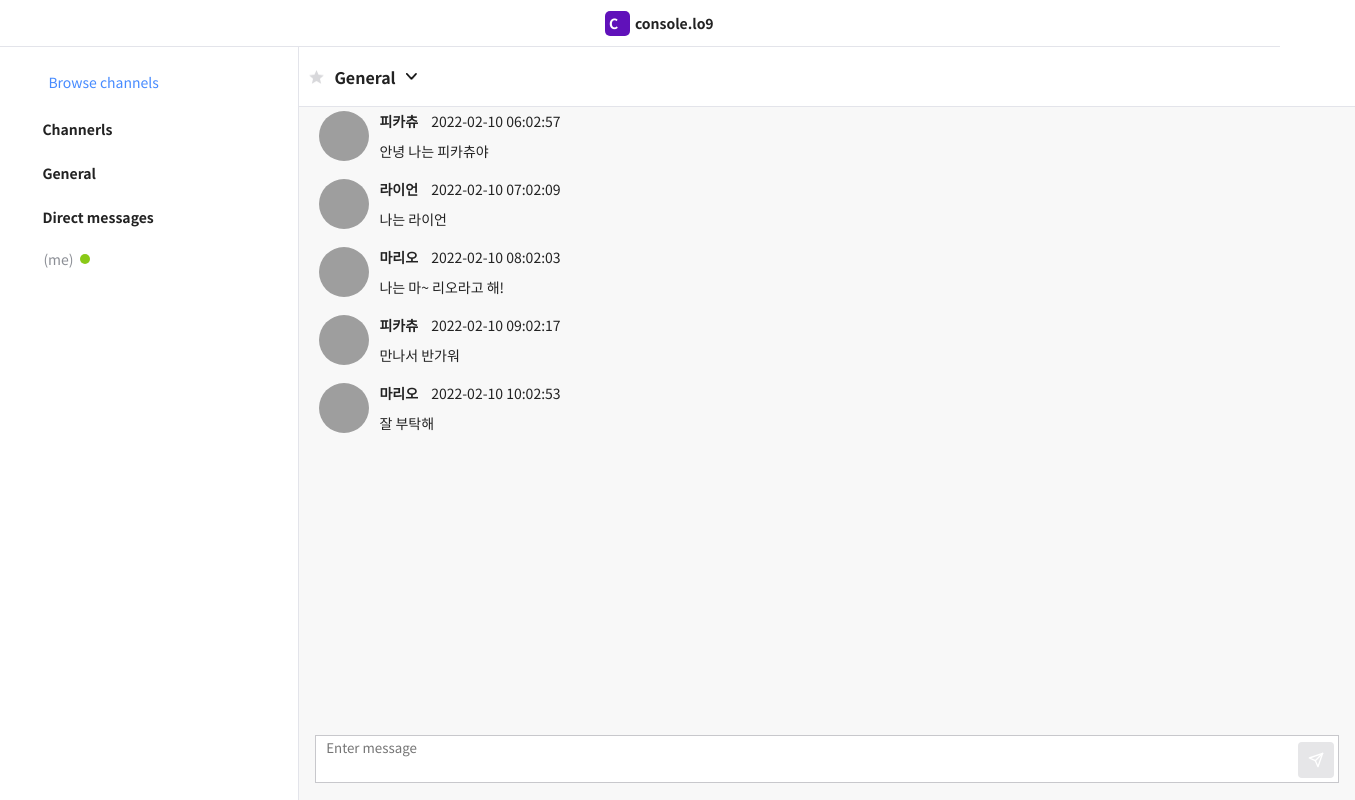
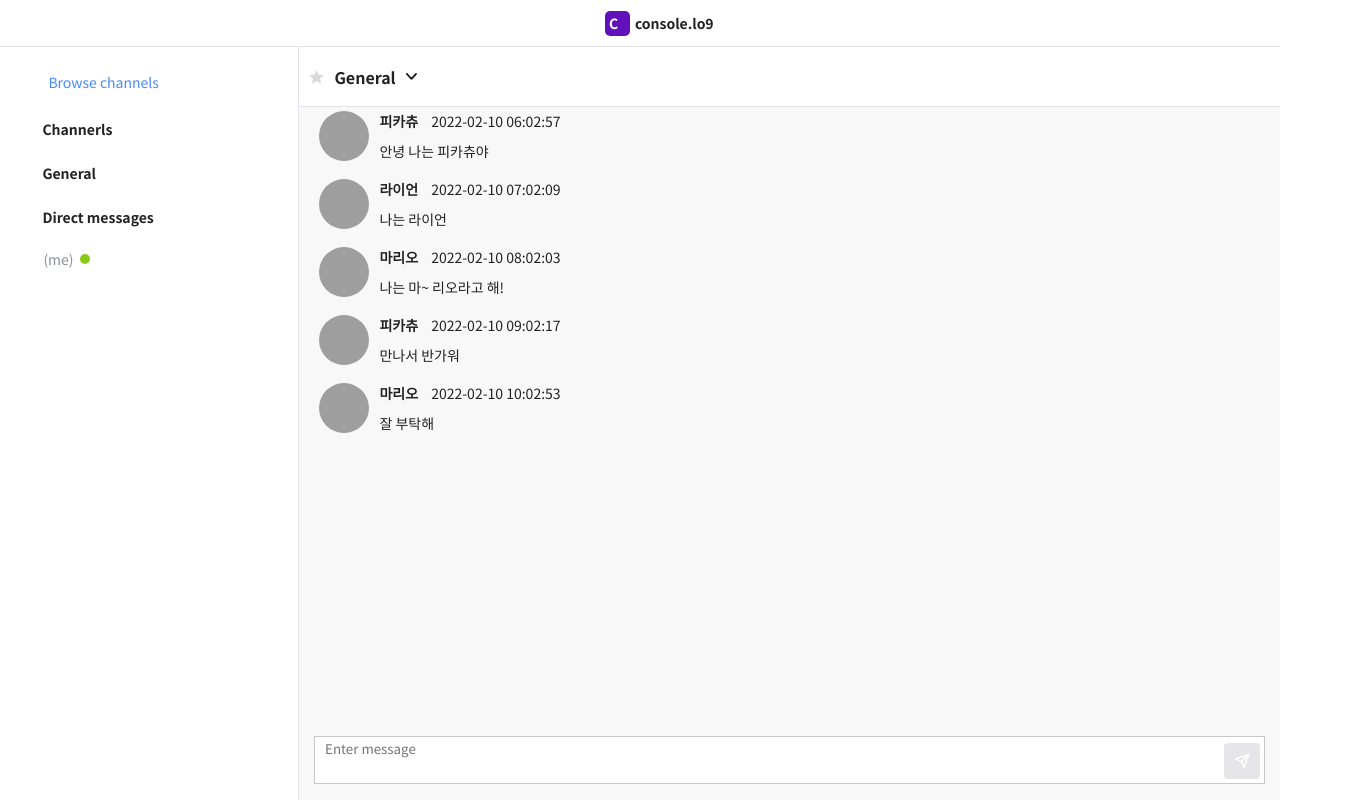
Before and after one commit to console-lo9/messenger, a React (Create React App) app: page /main in a window 1280 px wide. Shown: the whole page, 1355 px wide, since content can reach past the window. Built offline with nearby package versions, Linux system fonts and the light colour scheme; data requests are answered from the project's data file; grey boxes are pictures that could not be loaded.

Commit message:
Modify: 왼쪽 사이드 바와 채팅 flex 비율 조절

```diff
--- a/src/pages/Main.jsx
+++ b/src/pages/Main.jsx
@@ -105,7 +105,7 @@ const SectionRightWrapper = styled.div`
 const SideNav = styled.div`
     display: flex;
     flex-direction: column;
-    flex: 1 0 15%;
+    flex: 15;
     border-right: 1px solid #e3e4ea;
 `;
 
@@ -115,7 +115,7 @@ const MainWrapper = styled.div`
     align-items: flex-start;
     width: 100%;
     height: auto;
-    flex: 1 0 85%;
+    flex: 85;
     position: relative;
     background-color: #f8f8f8;
 
```
